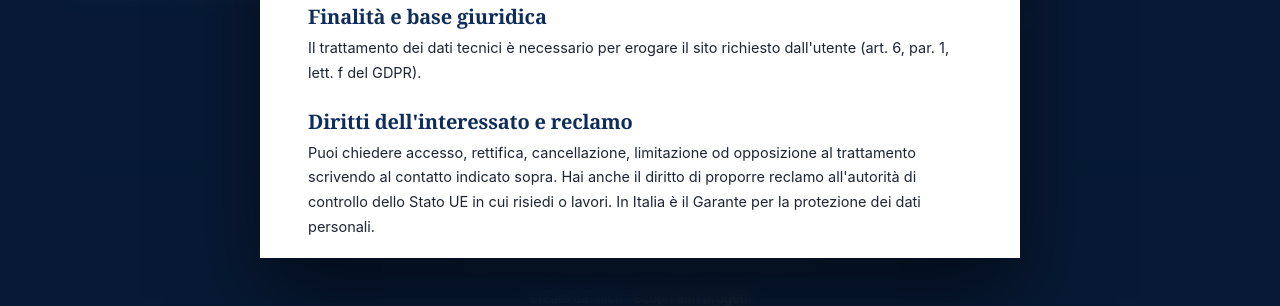
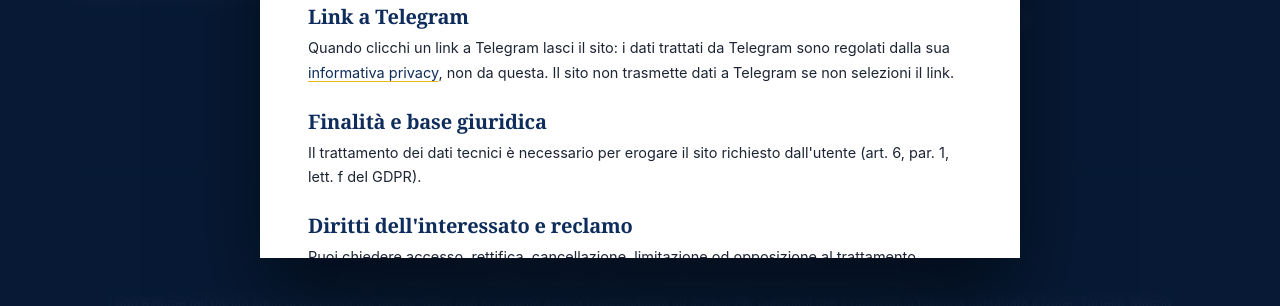
Before and after one commit to imnotmich/imnotmich, a plain HTML site: page fdc/index.html in a window 1280 px wide. Both pictures are taken after a click on the link "Privacy policy". Shown: the part 10354-10660 px from the top of the page. Drawn offline with Linux system fonts and the light colour scheme.

Commit message:
Update
Removed unused CSS variables and comments to clean up the stylesheet.

```diff
--- a/fdc/index.html
+++ b/fdc/index.html
@@ -23,9 +23,7 @@
   --shadow-sm: 0 2px 8px rgba(15,45,92,.06);
   --shadow-md: 0 12px 32px rgba(15,45,92,.10);
   --shadow-lg: 0 28px 60px rgba(15,45,92,.18);
-  --shadow-gold: 0 12px 40px rgba(232,185,35,.25);
 }
-
 * { box-sizing: border-box; margin: 0; padding: 0; }
 html { scroll-behavior: smooth; scroll-padding-top: 90px; }
 body {
@@ -37,7 +35,6 @@ body {
   -webkit-font-smoothing: antialiased;
   overflow-x: hidden;
 }
-
 ::selection { background: var(--gold); color: var(--navy); }
 h1, h2, h3, h4 {
   font-family: Georgia, 'Times New Roman', serif;
@@ -49,8 +46,6 @@ h1, h2, h3, h4 {
 img { max-width: 100%; display: block; }
 a { color: inherit; text-decoration: none; }
 .wrap { max-width: 1200px; margin: 0 auto; padding: 0 32px; }
-
-/* NAVIGATION */
 nav {
   position: fixed; top: 0; left: 0; right: 0; z-index: 100;
   padding: 20px 0; transition: all .4s cubic-bezier(.4,0,.2,1);
@@ -91,7 +86,6 @@ nav a.l::before {
 nav a.l:hover::before { width: 24px; }
 .menu-toggle { display: none; background: none; border: 0; color: #fff; cursor: pointer; padding: 10px; }
 .menu-toggle svg { width: 24px; height: 24px; }
-
 @media (max-width: 960px) {
   nav ul {
     position: fixed; top: 0; right: -100%; width: 280px; height: 100vh;
@@ -105,8 +99,6 @@ nav a.l:hover::before { width: 24px; }
   .menu-toggle { display: block; z-index: 101; }
   .brand-text span { display: none; }
 }
-
-/* HERO */
 .hero {
   min-height: 100vh; display: flex; align-items: center; justify-content: center;
   text-align: center; position: relative; overflow: hidden;
@@ -215,8 +207,6 @@ nav a.l:hover::before { width: 24px; }
 }
 @keyframes crestRise { from { opacity: 0; transform: scale(.7) translateY(40px); } to { opacity: 1; transform: scale(1) translateY(0); } }
 @keyframes heroFade { from { opacity: 0; transform: translateY(20px); } to { opacity: 1; transform: none; } }
-
-/* SECTIONS BASE */
 section { padding: 120px 0; position: relative; }
 section.alt { background: linear-gradient(180deg, var(--paper-warm) 0%, var(--paper) 100%); }
 .section-header { text-align: center; max-width: 720px; margin: 0 auto 80px; position: relative; }
@@ -239,8 +229,6 @@ section.alt { background: linear-gradient(180deg, var(--paper-warm) 0%, var(--pa
 .ornament { display: flex; align-items: center; justify-content: center; gap: 12px; margin: 28px auto 0; }
 .ornament span { width: 40px; height: 1px; background: var(--gold); }
 .ornament .diamond { width: 8px; height: 8px; background: var(--gold); transform: rotate(45deg); }
-
-/* CHI SIAMO */
 .chi-grid { display: grid; grid-template-columns: 1.1fr 1fr; gap: 80px; align-items: center; }
 .chi-visual { position: relative; aspect-ratio: 1; display: flex; align-items: center; justify-content: center; }
 .chi-visual::before {
@@ -292,14 +280,11 @@ section.alt { background: linear-gradient(180deg, var(--paper-warm) 0%, var(--pa
   font-size: clamp(22px, 3vw, 30px); color: #fff; line-height: 1.3; margin-bottom: 16px; position: relative;
 }
 .motto-card-text { font-size: 15px; color: rgba(255,255,255,.7); line-height: 1.7; max-width: 520px; }
-
 @media (max-width: 960px) {
   .chi-grid { grid-template-columns: 1fr; gap: 60px; }
   .chi-visual { max-width: 420px; margin: 0 auto; }
   .motto-card { padding: 36px 28px; }
 }
-
-/* IDEOLOGIA */
 .ideology-grid { display: grid; grid-template-columns: repeat(3, 1fr); gap: 24px; }
 .principle {
   background: #fff; padding: 40px 32px; border: 1px solid var(--line); border-radius: 2px;
@@ -324,8 +309,6 @@ section.alt { background: linear-gradient(180deg, var(--paper-warm) 0%, var(--pa
 .principle p { font-size: 14.5px; color: var(--muted); line-height: 1.7; }
 @media (max-width: 960px) { .ideology-grid { grid-template-columns: repeat(2, 1fr); } }
 @media (max-width: 640px) { .ideology-grid { grid-template-columns: 1fr; } }
-
-/* STATUTO */
 .statute-container { max-width: 880px; margin: 0 auto; }
 .statute-intro { text-align: center; font-size: 16px; color: var(--muted); margin-bottom: 60px; max-width: 600px; margin-inline: auto; }
 .article { display: grid; grid-template-columns: 120px 1fr; gap: 32px; padding: 32px 0; border-bottom: 1px solid var(--line); transition: all .3s ease; }
@@ -355,8 +338,6 @@ section.alt { background: linear-gradient(180deg, var(--paper-warm) 0%, var(--pa
 .btn svg { width: 14px; height: 14px; transition: transform .4s; }
 .btn:hover { color: var(--navy); }
 .btn:hover svg { transform: translateX(4px); }
-
-/* ORGANI E GERARCHIA */
 .hierarchy-list { max-width: 700px; margin: 0 auto; display: flex; flex-direction: column; gap: 16px; }
 .hierarchy-level {
   background: #fff; border: 1px solid var(--line); border-left: 4px solid var(--gold);
@@ -372,7 +353,6 @@ section.alt { background: linear-gradient(180deg, var(--paper-warm) 0%, var(--pa
 .hierarchy-title { font-family: Georgia, 'Times New Roman', serif; font-size: 22px; font-weight: 600; color: var(--navy); margin-bottom: 6px; }
 .hierarchy-desc { font-size: 14.5px; color: var(--muted); line-height: 1.6; }
 .hierarchy-sub { font-size: 11px; color: var(--gold-deep); text-transform: uppercase; letter-spacing: .15em; margin-bottom: 8px; font-weight: 600; }
-
 .organs-work { margin-top: 80px; padding-top: 80px; border-top: 1px solid var(--line); }
 .organs-work h3 { font-size: 32px; text-align: center; margin-bottom: 48px; font-family: Georgia, 'Times New Roman', serif; }
 .work-grid { display: grid; grid-template-columns: repeat(2, 1fr); gap: 24px; }
@@ -389,8 +369,6 @@ section.alt { background: linear-gradient(180deg, var(--paper-warm) 0%, var(--pa
 .work-card h4 { font-size: 22px; margin-bottom: 12px; font-family: Georgia, 'Times New Roman', serif; color: var(--navy); }
 .work-card p { font-size: 14.5px; color: var(--muted); line-height: 1.7; }
 @media (max-width: 760px) { .work-grid { grid-template-columns: 1fr; } }
-
-/* ALBO DEI DOGI */
 .dogi-timeline { max-width: 800px; margin: 0 auto; position: relative; padding-left: 40px; }
 .dogi-timeline::before {
   content: ""; position: absolute; left: 15px; top: 0; bottom: 0;
@@ -422,8 +400,6 @@ section.alt { background: linear-gradient(180deg, var(--paper-warm) 0%, var(--pa
   .dogi-card::before { left: -28px; width: 14px; height: 14px; top: 28px; }
   .dogi-card { padding: 20px 24px; }
 }
-
-/* CARICHE */
 .cariche-section {
   background: linear-gradient(180deg, var(--navy-deep) 0%, var(--navy) 100%);
   color: #fff; position: relative; overflow: hidden;
@@ -471,7 +447,6 @@ section.alt { background: linear-gradient(180deg, var(--paper-warm) 0%, var(--pa
 }
 .person-tg:hover { background: var(--gold); color: var(--navy); border-color: var(--gold); }
 .person-tg svg { width: 12px; height: 12px; }
-
 @media (max-width: 960px) {
   .people-grid { grid-template-columns: 1fr; max-width: 480px; margin: 0 auto; gap: 24px; }
   .person-avatar { width: 140px; height: 140px; }
@@ -480,8 +455,6 @@ section.alt { background: linear-gradient(180deg, var(--paper-warm) 0%, var(--pa
   .person-avatar { width: 120px; height: 120px; }
   .person-name { font-size: 22px; }
 }
-
-/* CONTATTI */
 .contact-grid { display: grid; grid-template-columns: repeat(2, 1fr); gap: 32px; max-width: 880px; margin: 0 auto; }
 .contact-card {
   background: #fff; padding: 48px 40px; border: 1px solid var(--line); text-align: center;
@@ -499,8 +472,6 @@ section.alt { background: linear-gradient(180deg, var(--paper-warm) 0%, var(--pa
 .contact-card p { font-size: 14.5px; color: var(--muted); line-height: 1.7; margin-bottom: 24px; }
 .contact-card .btn { font-size: 11px; padding: 14px 32px; }
 @media (max-width: 720px) { .contact-grid { grid-template-columns: 1fr; } }
-
-/* FOOTER */
 footer { background: var(--navy-deep); color: #cfd8e8; padding: 80px 0 40px; font-size: 14px; position: relative; overflow: hidden; }
 footer::before {
   content: ""; position: absolute; top: 0; left: 0; right: 0; height: 1px;
@@ -523,8 +494,6 @@ footer::before {
 .footer-fine { padding-top: 32px; text-align: center; font-size: 12.5px; color: rgba(255,255,255,.4); line-height: 1.8; }
 @media (max-width: 860px) { .footer-grid { grid-template-columns: 1fr 1fr; gap: 40px; } .footer-about { grid-column: 1 / -1; } }
 @media (max-width: 520px) { .footer-grid { grid-template-columns: 1fr; } }
-
-/* MODAL */
 .modal {
   position: fixed; inset: 0; background: rgba(8,26,54,.85); backdrop-filter: blur(8px);
   display: none; align-items: center; justify-content: center; z-index: 200; padding: 20px;
@@ -548,20 +517,14 @@ footer::before {
 .modal a:hover { color: var(--gold-deep); }
 .draft { background: var(--paper-warm); border-left: 3px solid var(--gold); padding: 14px 18px; font-size: 13px; margin-bottom: 24px; color: var(--navy); font-style: italic; }
 .modal-meta { font-size: 12px; color: var(--muted); padding-bottom: 20px; border-bottom: 1px solid var(--line); margin-bottom: 24px; }
-
-/* ANIMATIONS & UTILS */
 .reveal { opacity: 0; transform: translateY(40px); transition: opacity 1s cubic-bezier(.2,.8,.2,1), transform 1s cubic-bezier(.2,.8,.2,1); }
 .reveal.in { opacity: 1; transform: none; }
 .reveal-delay-1 { transition-delay: .15s; }
 .reveal-delay-2 { transition-delay: .3s; }
-.reveal-delay-3 { transition-delay: .45s; }
-.text-center { text-align: center; }
-
 @media (prefers-reduced-motion: reduce) {
   *, *::before, *::after { animation-duration: .01ms !important; animation-iteration-count: 1 !important; transition-duration: .01ms !important; }
   .reveal { opacity: 1; transform: none; }
 }
-
 ::-webkit-scrollbar { width: 10px; }
 ::-webkit-scrollbar-track { background: var(--paper-warm); }
 ::-webkit-scrollbar-thumb { background: var(--navy); border: 2px solid var(--paper-warm); }
@@ -569,7 +532,6 @@ footer::before {
 </style>
 </head>
 <body>
-
 <nav id="nav">
   <div class="wrap">
     <a class="brand" href="#top">
@@ -589,7 +551,6 @@ footer::before {
     </ul>
   </div>
 </nav>
-
 <header class="hero" id="top">
   <div class="hero-bg"></div><div class="hero-grid"></div><div class="hero-glow"></div>
   <div class="hero-content">
@@ -602,7 +563,6 @@ footer::before {
   </div>
   <div class="hero-scroll">Scorri</div>
 </header>
-
 <section id="chi" class="chi-section">
   <div class="wrap">
     <div class="chi-grid">
@@ -631,7 +591,6 @@ footer::before {
     </div>
   </div>
 </section>
-
 <section id="ideologia" class="alt">
   <div class="wrap">
     <div class="section-header reveal">
@@ -680,7 +639,6 @@ footer::before {
     </div>
   </div>
 </section>
-
 <section id="statuto">
   <div class="wrap">
     <div class="section-header reveal">
@@ -709,7 +667,6 @@ footer::before {
     </div>
   </div>
 </section>
-
 <section id="organi" class="alt">
   <div class="wrap">
     <div class="section-header reveal">
@@ -775,7 +732,6 @@ footer::before {
     </div>
   </div>
 </section>
-
 <section id="albo-dogi" class="alt">
   <div class="wrap">
     <div class="section-header reveal">
@@ -812,7 +768,6 @@ footer::before {
     </div>
   </div>
 </section>
-
 <section id="cariche" class="cariche-section">
   <div class="wrap">
     <div class="section-header reveal">
@@ -847,7 +802,6 @@ footer::before {
     </div>
   </div>
 </section>
-
 <section id="contatti">
   <div class="wrap">
     <div class="section-header reveal">
@@ -872,7 +826,6 @@ footer::before {
     </div>
   </div>
 </section>
-
 <footer>
   <div class="wrap">
     <div class="footer-grid">
@@ -908,11 +861,10 @@ footer::before {
       Questo sito non richiede login o registrazione e non usa cookie.<br>
       &copy; 2026 Fratelli di Canaria. Tutti i diritti riservati. Progetto di roleplay.<br>
       Logo, nick e skin appartengono ai rispettivi autori e giocatori.
-    </div>
+    <br>Fratelli di Canaria non è affiliato a Fratelli d'Italia, ma nutriamo grande ammirazione per il loro partito.<br>Logo e nome del partito sono di proprietà del partito: Mich non si assume alcuna responsabilità su di essi. Per questioni che li riguardano bisogna contattare il Doge, Tortello_Magno (<a href="https://t.me/Pulcino_di_nibbio" target="_blank" rel="noopener" style="color:inherit">@Pulcino_di_nibbio</a>).</div>
     <div class="footer-made" style="text-align:center;margin-top:18px;font-size:13px;color:rgba(255,255,255,.6)">Creato da Mich · <a href="https://mvenuti.com" style="color:var(--gold)">Scopri altri progetti</a></div>
   </div>
 </footer>
-
 <div class="modal" id="legalModal" role="dialog" aria-modal="true" aria-label="Informative legali">
   <div class="box">
     <button class="x" aria-label="Chiudi" id="closeLegal">&times;</button>
@@ -925,7 +877,9 @@ footer::before {
     <p>Il sito non prevede registrazione, login, moduli di raccolta dati o statistiche. Non raccogliamo nome, cognome, email o altri dati personali dei visitatori.</p>
     <h3>Dati tecnici e hosting</h3>
     <p>Il sito è ospitato su GitHub Pages. GitHub tratta come fornitore dell'infrastruttura dati tecnici come l'indirizzo IP e i log di navigazione, secondo la propria informativa privacy. Il titolare di questo sito non accede a tali log. Per i trasferimenti di dati fuori dall'Unione Europea, si applicano le garanzie indicate da GitHub nella sua informativa.</p>
-    <h3>Finalità e base giuridica</h3>
+    <h3>Link a Telegram</h3>
+<p>Quando clicchi un link a Telegram lasci il sito: i dati trattati da Telegram sono regolati dalla sua <a href="https://telegram.org/privacy" target="_blank" rel="noopener">informativa privacy</a>, non da questa. Il sito non trasmette dati a Telegram se non selezioni il link.</p>
+<h3>Finalità e base giuridica</h3>
     <p>Il trattamento dei dati tecnici è necessario per erogare il sito richiesto dall'utente (art. 6, par. 1, lett. f del GDPR).</p>
     <h3>Diritti dell'interessato e reclamo</h3>
     <p>Puoi chiedere accesso, rettifica, cancellazione, limitazione od opposizione al trattamento scrivendo al contatto indicato sopra. Hai anche il diritto di proporre reclamo all'autorità di controllo dello Stato UE in cui risiedi o lavori. In Italia è il Garante per la protezione dei dati personali.</p>
@@ -938,18 +892,18 @@ footer::before {
     <p>Questo sito non installa cookie, né tecnici né di profilazione, e non usa strumenti di analisi di terze parti. Non ha un banner cookie perché non ci sono cookie da autorizzare. Il sito non carica risorse esterne al caricamento della pagina: font, script e immagini sono locali.</p>
     <h3>Link esterni</h3>
     <p>Il sito contiene link esterni che si aprono solo se li selezioni: lo statuto su Google Docs e i link a Telegram. Su quei siti vale la loro informativa, non questa.</p>
-    <h3>Come gestire i cookie</h3>
+    <h3>Link a Telegram</h3>
+<p>I link a Telegram si aprono solo se li selezioni. Su Telegram vale la sua <a href="https://telegram.org/privacy" target="_blank" rel="noopener">informativa privacy</a>.</p>
+<h3>Come gestire i cookie</h3>
     <p>Puoi disattivare o cancellare i cookie dalle impostazioni del browser. Il sito funziona comunque.</p>
   </div>
 </div>
-
 <script>
 (function(){
   const nav = document.getElementById('nav');
   const legal = document.getElementById('legalModal');
   const menuToggle = document.getElementById('menuToggle');
   const navMenu = document.getElementById('navMenu');
-
   document.querySelectorAll('a[href^="#"]').forEach(a => {
     const h = a.getAttribute('href');
     if (h.length < 2) return;
@@ -962,13 +916,10 @@ footer::before {
       }
     });
   });
-
   window.addEventListener('scroll', () => {
     nav.classList.toggle('scrolled', window.scrollY > 20);
   }, { passive: true });
-
   menuToggle.addEventListener('click', () => navMenu.classList.toggle('open'));
-
   const io = new IntersectionObserver(es => {
     es.forEach(e => {
       if (e.isIntersecting) {
@@ -978,7 +929,6 @@ footer::before {
     });
   }, { threshold: 0.12 });
   document.querySelectorAll('.reveal').forEach(el => io.observe(el));
-
   function openLegal(anchor) {
     legal.classList.add('show');
     document.body.style.overflow = 'hidden';
```
